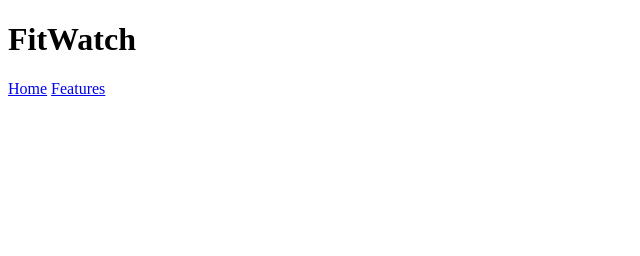
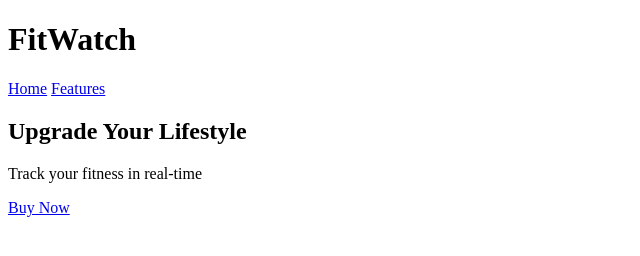
Before and after one commit to arlettearias88-stack/LANDING-PAGE, a plain HTML site: page index.html in a window 1280 px wide. Shown: the whole page, without its empty margins (0-640 px from the left). Drawn offline with Linux system fonts and the light colour scheme.

Commit message:
Added hero section

```diff
--- a/index.html
+++ b/index.html
@@ -14,5 +14,11 @@
     </nav>
 </header>
 
+<section>
+    <h2>Upgrade Your Lifestyle</h2>
+    <p>Track your fitness in real-time</p>
+    <a href="#">Buy Now</a>
+</section>
+
 </body>
 </html>
```
